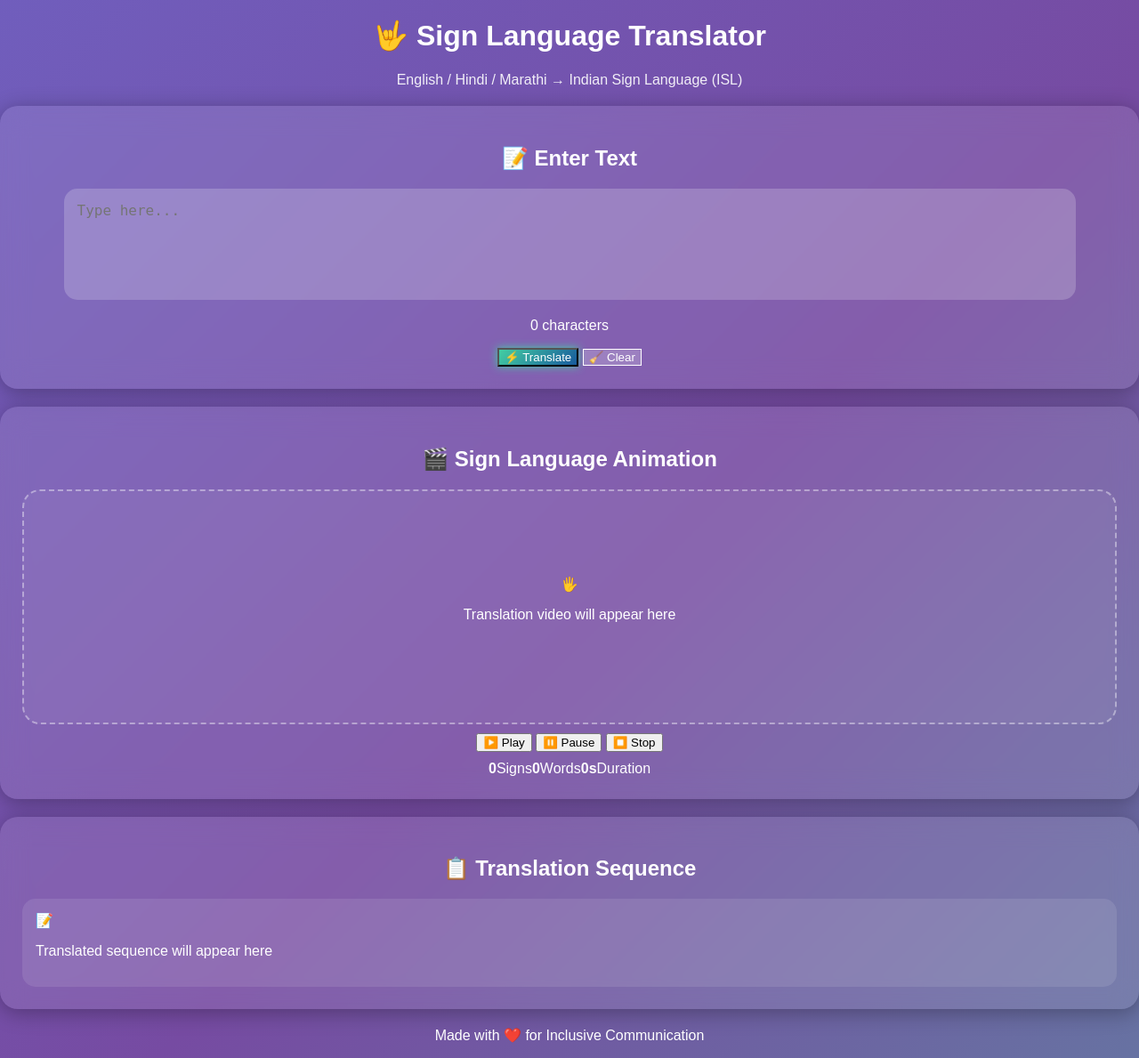
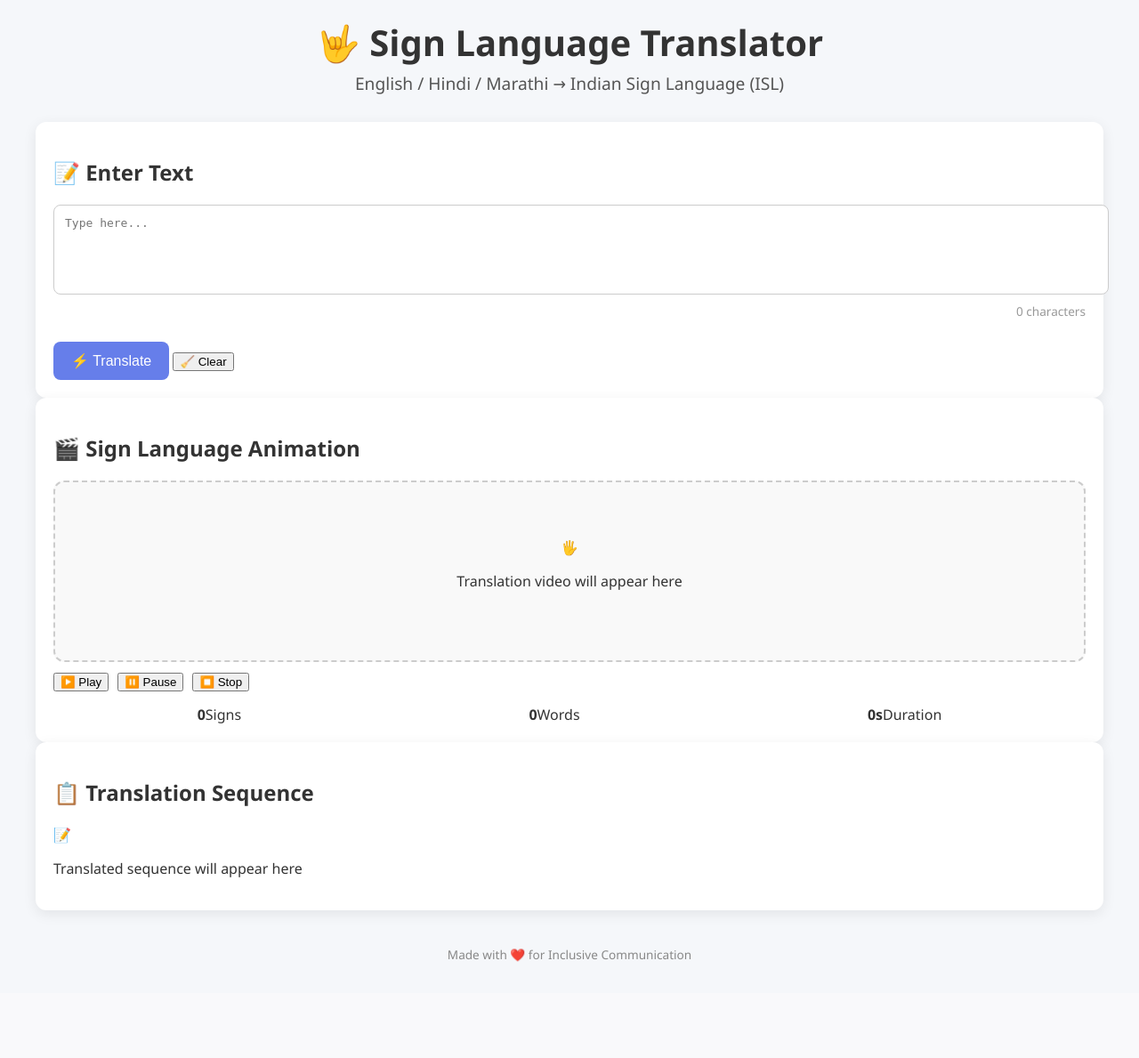
Before and after one commit to Vishal-code-pixe/sign-language-text-translator-, a Flask app: page / in a window 1280 px wide. Shown: the whole page at 89% size. After the commit the page ends 1081 px from the top, so only its background shows below. Run offline with Flask 3, Linux system fonts and the light colour scheme.

Commit message:
Update style.css

```diff
--- a/static/css/style.css
+++ b/static/css/style.css
@@ -1,270 +1,268 @@
-/* ==============================
-   GLOBAL STYLES
-============================== */
+/* ============================================ */
+/* GLOBAL STYLES                                  */
+/* ============================================ */
 body {
-  font-family: 'Poppins', sans-serif;
-  background: linear-gradient(135deg, #667eea, #764ba2, #43cea2);
-  background-size: 300% 300%;
-  animation: gradientBG 10s ease infinite;
-  color: white;
+    font-family: 'Segoe UI', Tahoma, Geneva, Verdana, sans-serif;
+    background: #f5f7fa;
     margin: 0;
-  text-align: center;
-  transition: background 0.6s ease, color 0.6s ease;
+    padding: 0;
+    color: #333;
 }
 
-@keyframes gradientBG {
-  0% { background-position: 0% 50%; }
-  50% { background-position: 100% 50%; }
-  100% { background-position: 0% 50%; }
-}
-
-.main-container {
-  max-width: 900px;
-  margin: 20px auto;
+.container {
+    max-width: 1200px;
+    margin: 0 auto;
     padding: 20px;
 }
 
-/* ==============================
-   HEADER
-============================== */
-.header {
-  position: relative;
-  padding: 20px;
-}
-.subtitle {
-  font-weight: 300;
-  opacity: 0.9;
+/* ============================================ */
+/* HEADER                                         */
+/* ============================================ */
+header {
+    text-align: center;
+    margin-bottom: 30px;
 }
 
-/* ==============================
-   CARDS
-============================== */
-.card {
-  background: rgba(255, 255, 255, 0.1);
-  backdrop-filter: blur(15px);
-  border-radius: 20px;
-  box-shadow: 0 4px 25px rgba(0, 0, 0, 0.3);
-  padding: 25px;
-  margin: 20px 0;
-  transition: transform 0.3s ease;
-}
-.card:hover {
-  transform: translateY(-5px);
+header h1 {
+    font-size: 2.5em;
+    margin: 0;
 }
 
-/* ==============================
-   BUTTONS
-============================== */
-.btn {
-  border: none;
-  border-radius: 12px;
-  padding: 12px 25px;
-  margin: 8px;
-  font-size: 16px;
-  cursor: pointer;
-  transition: all 0.3s ease;
-}
-.translate-btn {
-  background: linear-gradient(135deg, #43cea2, #185a9d);
-  color: white;
-  box-shadow: 0 0 10px #43cea2;
-}
-.translate-btn:hover {
-  box-shadow: 0 0 20px #43cea2, 0 0 30px #185a9d;
-}
-.clear-btn {
-  background: rgba(255,255,255,0.2);
-  color: white;
-  border: 1px solid white;
-}
-.clear-btn:hover {
-  background: rgba(255,255,255,0.4);
+header .subtitle {
+    font-size: 1.2em;
+    margin: 5px 0;
+    color: #555;
 }
 
-/* ==============================
-   TEXTAREA
-============================== */
-textarea {
-  width: 90%;
-  border-radius: 15px;
-  border: none;
-  padding: 15px;
-  font-size: 16px;
-  resize: none;
-  background: rgba(255,255,255,0.2);
-  color: white;
-  outline: none;
+header .tagline {
+    font-size: 0.95em;
+    color: #888;
 }
 
-/* ==============================
-   VIDEO PLAYER
-============================== */
-.video-player {
-  border: 2px dashed rgba(255,255,255,0.4);
-  border-radius: 20px;
-  height: 260px;
-  display: flex;
-  align-items: center;
-  justify-content: center;
-  background: rgba(255,255,255,0.05);
-  transition: 0.3s;
-}
-.placeholder {
-  color: rgba(255,255,255,0.8);
-}
-.placeholder span {
-  font-size: 3rem;
+/* ============================================ */
+/* ALERT BOX                                      */
+/* ============================================ */
+.alert {
+    display: none;
+    padding: 12px 20px;
+    border-radius: 5px;
+    margin-bottom: 20px;
+    font-weight: bold;
+    text-align: center;
 }
 
-/* ==============================
-   CONTROLS
-============================== */
-.controls {
-  margin: 10px 0;
+.alert.active { display: block; }
+.alert.success { background: #d4edda; color: #155724; }
+.alert.error { background: #f8d7da; color: #721c24; }
+
+/* ============================================ */
+/* MAIN CONTENT GRID                              */
+/* ============================================ */
+.main-content {
+    display: flex;
+    flex-wrap: wrap;
+    gap: 20px;
 }
-.control-btn {
-  background: rgba(255,255,255,0.2);
-  border: 1px solid white;
-  border-radius: 10px;
-  padding: 10px 20px;
-  margin: 0 5px;
+
+.card {
+    background: white;
+    padding: 20px;
+    border-radius: 12px;
+    flex: 1;
+    min-width: 300px;
+    box-shadow: 0 4px 15px rgba(0,0,0,0.08);
+}
+
+/* ============================================ */
+/* LANGUAGE SELECTOR                              */
+/* ============================================ */
+.language-selector {
+    display: flex;
+    gap: 10px;
+    margin-bottom: 10px;
+}
+
+.lang-btn {
+    flex: 1;
+    padding: 8px;
+    border: 1px solid #ddd;
+    border-radius: 5px;
+    cursor: pointer;
+    background: #f0f0f0;
+    transition: all 0.2s;
+}
+
+.lang-btn.active, .lang-btn:hover {
+    background: #667eea;
+    color: white;
+    border-color: #667eea;
+}
+
+/* ============================================ */
+/* TEXTAREA & BUTTONS                              */
+/* ============================================ */
+textarea {
+    width: 100%;
+    padding: 12px;
+    border-radius: 8px;
+    border: 1px solid #ccc;
+    font-size: 1em;
+    resize: none;
+}
+
+.translate-btn {
+    margin-top: 12px;
+    padding: 12px 20px;
+    font-size: 1em;
+    border: none;
+    border-radius: 8px;
+    background: #667eea;
     color: white;
     cursor: pointer;
-  transition: all 0.3s ease;
-}
-.control-btn:hover {
-  background: white;
-  color: #764ba2;
+    transition: all 0.2s;
 }
 
-/* ==============================
-   STATS
-============================== */
+.translate-btn:hover {
+    background: #556cd6;
+}
+
+.char-count {
+    text-align: right;
+    font-size: 0.85em;
+    color: #999;
+    margin-top: 4px;
+}
+
+/* ============================================ */
+/* LOADING SPINNER                                */
+/* ============================================ */
+.loading {
+    display: none;
+    text-align: center;
+    margin-top: 15px;
+}
+
+.loading.active {
+    display: block;
+}
+
+.spinner {
+    border: 4px solid #f3f3f3;
+    border-top: 4px solid #667eea;
+    border-radius: 50%;
+    width: 35px;
+    height: 35px;
+    margin: 0 auto 10px auto;
+    animation: spin 1s linear infinite;
+}
+
+@keyframes spin {
+    0% { transform: rotate(0deg);}
+    100% { transform: rotate(360deg);}
+}
+
+/* ============================================ */
+/* VIDEO / EMOJI DISPLAY                           */
+/* ============================================ */
+.video-player {
+    min-height: 200px;
+    background: #f9f9f9;
+    border: 2px dashed #ccc;
+    border-radius: 12px;
+    display: flex;
+    justify-content: center;
+    align-items: center;
+    position: relative;
+    overflow: hidden;
+}
+
+.video-player div {
+    text-align: center;
+}
+
+/* ============================================ */
+/* CONTROLS                                        */
+/* ============================================ */
+.controls {
+    margin-top: 12px;
+    display: flex;
+    gap: 10px;
+}
+
+.control-btn {
+    flex: 1;
+    padding: 10px 0;
+    border: none;
+    border-radius: 8px;
+    background: #667eea;
+    color: white;
+    font-size: 1em;
+    cursor: pointer;
+}
+
+.control-btn:hover {
+    background: #556cd6;
+}
+
+/* ============================================ */
+/* STATS                                          */
+/* ============================================ */
 .stats {
     display: flex;
-  justify-content: center;
-  margin-top: 10px;
+    justify-content: space-around;
+    margin-top: 15px;
 }
-.stat {
-  margin: 0 15px;
+
+.stat-box {
     text-align: center;
 }
-.stat span {
-  display: block;
-  font-size: 1.8em;
+
+.stat-box .stat-value {
+    font-size: 1.5em;
     font-weight: bold;
+    color: #667eea;
 }
 
-/* ==============================
-   SIGN SEQUENCE
-============================== */
-.sign-sequence {
-  text-align: left;
-  margin-top: 15px;
-  padding: 15px;
-  background: rgba(255,255,255,0.1);
-  border-radius: 15px;
-}
-.sign-item {
-  background: rgba(255,255,255,0.2);
-  margin: 5px 0;
-  padding: 8px 12px;
-  border-radius: 10px;
-  transition: all 0.3s ease;
-}
-.sign-item:hover {
-  background: rgba(255,255,255,0.4);
-}
-.highlight {
-  background: linear-gradient(135deg, #43cea2, #185a9d);
-  color: white;
+.stat-box .stat-label {
+    font-size: 0.85em;
+    color: #555;
 }
 
-/* ==============================
-   POPUP ALERT
-============================== */
-.popup-alert {
-  position: fixed;
-  top: -60px;
-  left: 50%;
-  transform: translateX(-50%);
-  background: rgba(0,0,0,0.8);
-  color: white;
-  padding: 12px 25px;
-  border-radius: 10px;
-  z-index: 999;
-  transition: all 0.5s ease;
-  opacity: 0;
-}
-.popup-alert.show {
-  top: 20px;
-  opacity: 1;
-}
-.popup-alert.success { background: linear-gradient(90deg, #43cea2, #185a9d); }
-.popup-alert.error { background: linear-gradient(90deg, #ff4b1f, #ff9068); }
-.popup-alert.info { background: linear-gradient(90deg, #36d1dc, #5b86e5); }
-
-/* ==============================
-   THEME TOGGLE
-============================== */
-.theme-toggle {
-  position: absolute;
-  top: 20px;
-  right: 20px;
-}
-.toggle-label {
-  cursor: pointer;
+/* ============================================ */
+/* SIGN SEQUENCE                                   */
+/* ============================================ */
+.sign-sequence {
     display: flex;
-  align-items: center;
-  justify-content: center;
-  background: rgba(255,255,255,0.2);
-  width: 60px;
-  height: 30px;
-  border-radius: 30px;
-  position: relative;
-  transition: all 0.4s ease;
-  box-shadow: 0 0 8px rgba(255,255,255,0.3);
-}
-.toggle-label span {
-  position: absolute;
-  font-size: 18px;
-  transition: all 0.4s ease;
-}
-.toggle-label .sun { left: 8px; opacity: 1; }
-.toggle-label .moon { right: 8px; opacity: 0; }
-#themeSwitch { display: none; }
-#themeSwitch:checked + .toggle-label {
-  background: rgba(0,0,0,0.6);
-}
-#themeSwitch:checked + .toggle-label .sun {
-  opacity: 0;
-}
-#themeSwitch:checked + .toggle-label .moon {
-  opacity: 1;
+    flex-wrap: wrap;
+    gap: 10px;
 }
 
-/* ==============================
-   LIGHT MODE
-============================== */
-body.light-mode {
-  background: linear-gradient(135deg, #89f7fe, #66a6ff);
-  color: #222;
+.sign-item {
+    padding: 10px 12px;
+    background: linear-gradient(135deg, #f5f7fa 0%, #c3cfe2 100%);
+    border-radius: 8px;
+    min-width: 80px;
+    text-align: center;
+    font-weight: bold;
+    transition: all 0.3s;
 }
-body.light-mode .card {
-  background: rgba(255,255,255,0.9);
-  color: #222;
+
+.sign-item.fingerspell {
+    background: linear-gradient(135deg, #ffe0b2 0%, #ffcc80 100%);
 }
-body.light-mode textarea {
-  background: rgba(255,255,255,0.9);
-  color: #111;
+
+.sign-item.highlight {
+    background: linear-gradient(135deg, #667eea 0%, #764ba2 100%);
+    color: white;
+    transform: scale(1.1);
 }
-body.light-mode .translate-btn {
-  background: linear-gradient(135deg, #66a6ff, #89f7fe);
+
+/* ============================================ */
+/* FOOTER                                         */
+/* ============================================ */
+footer {
+    text-align: center;
+    margin-top: 40px;
+    font-size: 0.85em;
+    color: #888;
 }
-body.light-mode .control-btn {
-  background: rgba(0,0,0,0.1);
-  color: #222;
-}
-body.light-mode footer {
-  color: #111;
-}
```
Lines whose indentation alone changed are shown as unchanged.
